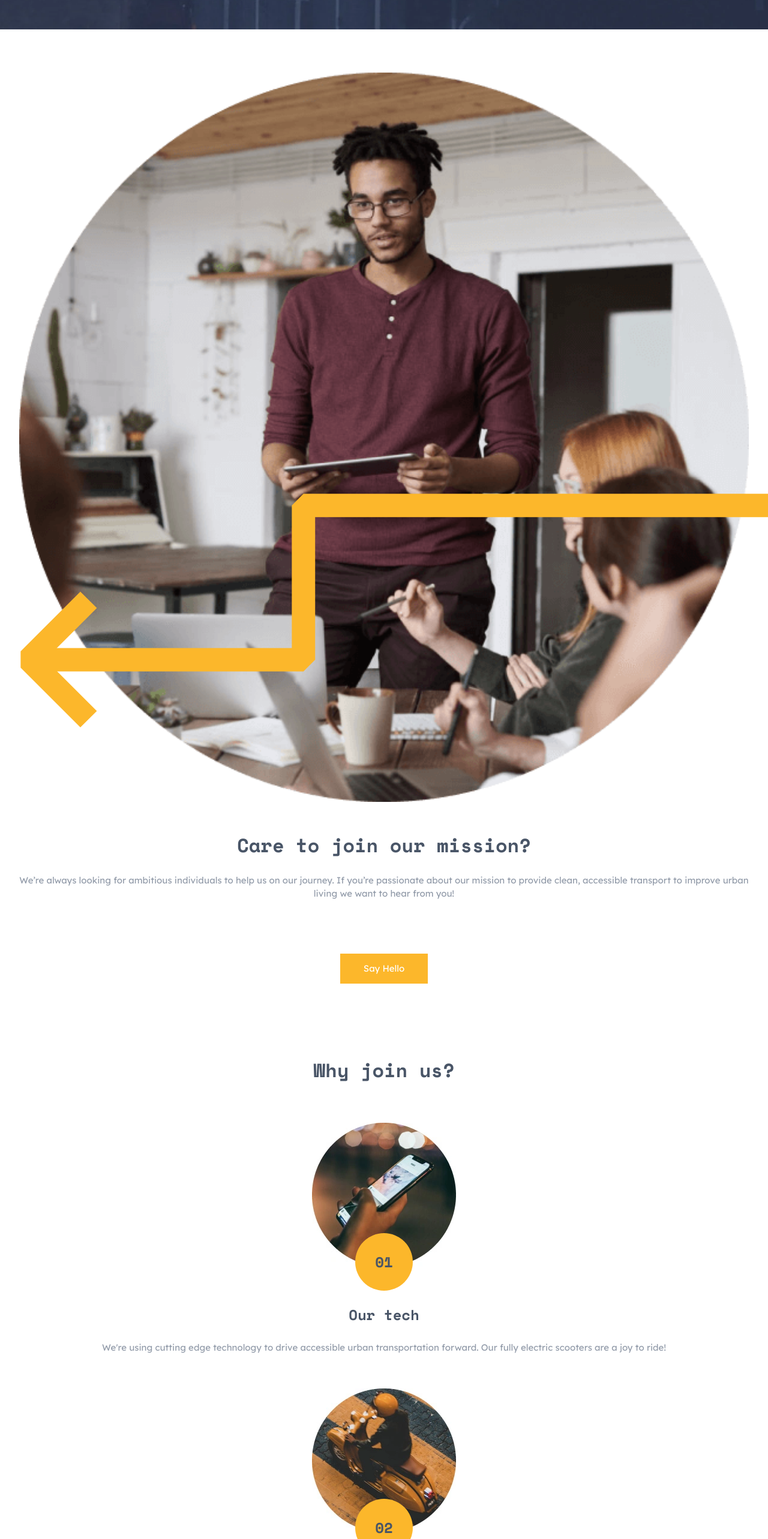
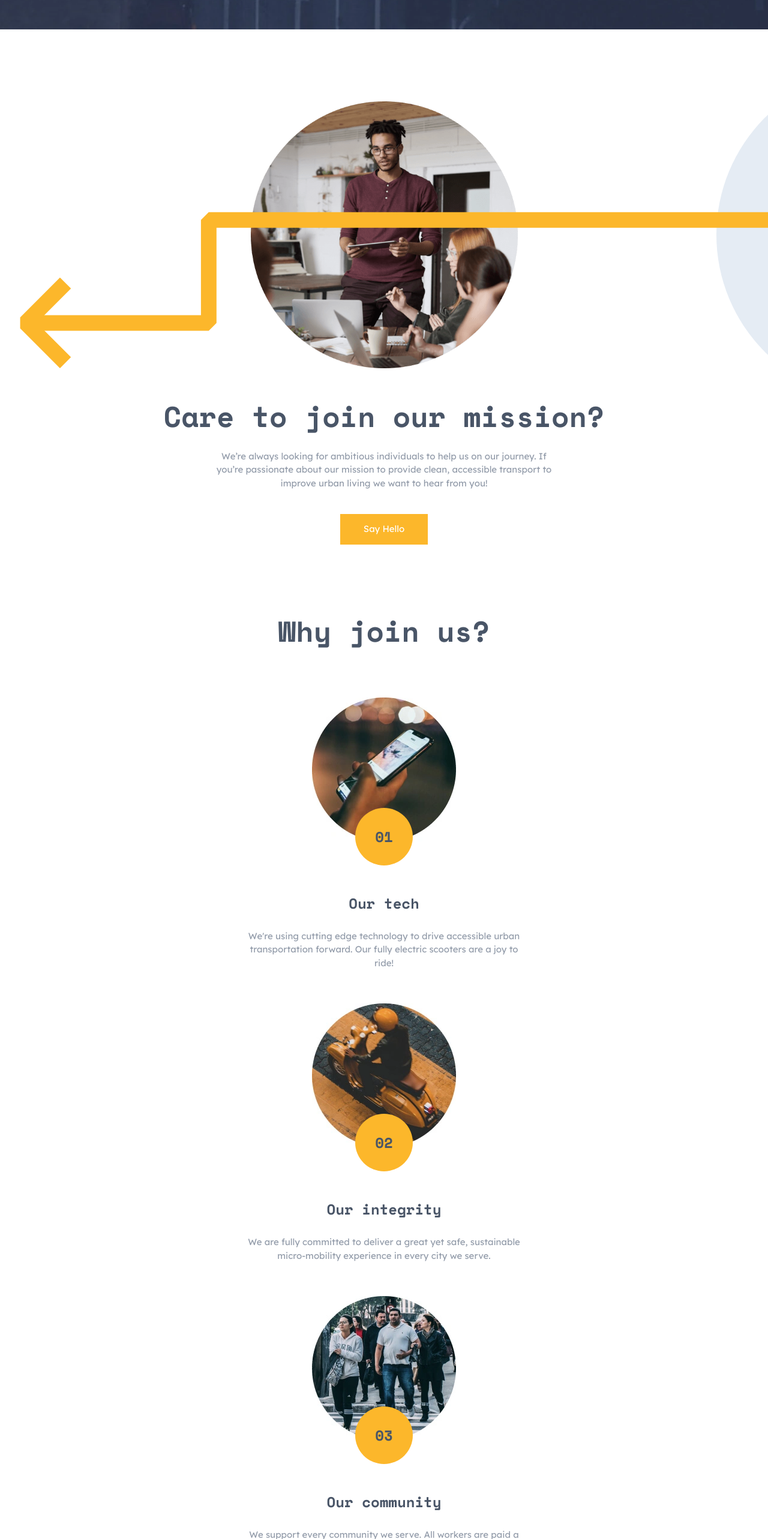
Before and after one commit to MichalTrubini/Scoot, a Vue app: page /careers in a window 1280 px wide. Shown: the part 222-2788 px from the top of the page at 60% size. Built offline with nearby package versions, Linux system fonts and the light colour scheme.

Commit message:
career page done

```diff
--- a/src/App.vue
+++ b/src/App.vue
@@ -28,7 +28,8 @@ body {
 
 h1,
 h2,
-h3 {
+h3,
+h4 {
   font-family: "Space Mono", monospace;
 }
 
--- a/src/components/footer/FooterTop.vue
+++ b/src/components/footer/FooterTop.vue
@@ -3,7 +3,7 @@
     class="bg-navy py-[88px] px-8 md:py-[62px] lg:flex lg:items-center lg:py-[102px] lg:justify-between dt:px-[165px] footerTop"
   >
     <h3
-      class="text-white text-[32px] leading-8 mb-10 md:text-5xl md:w-[425px] md:m-auto md:leading-[48px] lg:text-left lg:m-0"
+      class="text-white text-[32px] leading-8 mb-10 md:text-5xl md:w-[425px] md:m-auto md:leading-[48px] lg:text-left lg:m-0 dt:tracking-tighter"
     >
       Sign up and Scoot off today
     </h3>
--- a/src/components/main/careeer/CareerContent.vue
+++ b/src/components/main/careeer/CareerContent.vue
@@ -1,5 +1,5 @@
 <template>
-  <div class="pt-[72px]">
+  <div class="pt-[72px] md:pt-[120px]">
     <TheIntro />
     <TheJoin />
     <TheRoles />
--- a/src/components/main/careeer/TheIntro.vue
+++ b/src/components/main/careeer/TheIntro.vue
@@ -1,17 +1,17 @@
 <template>
-        <section class="flex flex-col gap-[56px] mb-[120px]">
-      <div class="relative px-8 ">
-        <img :src="careerImage" alt="earth" class="w-full" />
-        <div class="arrowTop"></div>
-      </div>
-      <div class="px-8">
-        <h2 class="text-[32px] leading-8 mb-8 text-navy">
-          {{ headerIntroduction }}
-        </h2>
-        <p class="mb-8 text-dimGrey">{{ textIntroduction }}</p>
-      </div>
+  <section class="flex flex-col gap-[56px] mb-[120px] dt:pl-[165px] dt:flex-row-reverse dt:items-center dt:justify-between">
+    <div class="relative px-8 dt:px-0 dt:max-w-[750px] dt:w-full">
+      <img :src="careerImage" alt="earth" class="w-full max-w-[445px] m-auto dt:m-0 dt:relative dt:left-[150px]" />
+      <div class="arrowTop circle"></div>
+    </div>
+    <div class="px-8 dt:max-w-[445px] dt:px-0">
+      <h2 class="text-[32px] leading-8 mb-8 text-navy md:text-5xl dt:mb-6 dt:tracking-tighter">
+        {{ headerIntroduction }}
+      </h2>
+      <p class="mb-8 text-dimGrey md:max-w-[573px] md:m-auto md:mb-10 dt:leading-6">{{ textIntroduction }}</p>
       <TheButton :button="button" class="self-center" />
-    </section>
+    </div>
+  </section>
 </template>
 
 <script lang="ts">
@@ -44,9 +44,25 @@ export default {
   z-index: 99;
   width: 100%;
   height: 100%;
-  background-image: url("../../../assets/arrow4.svg") ;
-  background-position: right 100% bottom 15%;
-  background-repeat: no-repeat;
-  background-size: 150%;
+  background: url("../../../assets/arrow4.svg") right 100% bottom 15% / 150%
+    no-repeat;
+}
+
+@media screen and (min-width: 768px) {
+  .arrowTop {
+    background: url("../../../assets/arrow4.svg") right 100% bottom 0% / 100%
+        no-repeat,
+      url("../../../assets/introCircle.svg") right 0% bottom 50% / 118px
+        no-repeat;
+  }
+}
+
+@media screen and (min-width: 1440px) {
+  .arrowTop {
+    background: url("../../../assets/arrow4.svg") right 100% bottom 0% / 100%
+        no-repeat,
+      url("../../../assets/introCircle.svg") right -3% bottom 50% / 100px
+        no-repeat;
+  }
 }
 </style>
--- a/src/components/main/careeer/TheJoin.vue
+++ b/src/components/main/careeer/TheJoin.vue
@@ -1,44 +1,24 @@
 <template>
-  <section>
+  <section class="dt:px-[165px]">
     <div>
-      <h2 class="text-[32px] text-navy mb-[64px]">{{ heading }}</h2>
+      <h2 class="text-[32px] text-navy mb-[64px] md:text-5xl md:mb-[87px] dt:text-center">
+        {{ heading }}
+      </h2>
     </div>
-    <div class="px-8 flex flex-col gap-[56px]">
-      <div>
+    <div class="px-8 flex flex-col gap-[56px] dt:flex-row dt:gap-[40px]">
+      <div v-for="(item, index) in content" :key="index" class="dt:text-center">
         <div class="relative">
-          <img :src="join1" alt="join1" class="m-auto w-[240px]" />
+          <img :src="item.img" alt="join1" class="m-auto w-[240px]" />
           <div
             class="bg-yellow w-[96px] h-[96px] rounded-full flex items-center justify-center text-2xl text-navy fontFamily absolute bottom-[-40px] left-1/2 transform translate-x-[-50%]"
           >
-            01
+            {{item.number}}
           </div>
         </div>
-        <h3 class="mb-7 text-2xl text-navy mt-16">{{ subheading1 }}</h3>
-        <p class="text-dimGrey">{{ text1 }}</p>
-      </div>
-      <div>
-        <div class="relative">
-          <img :src="join2" alt="join1" class="m-auto w-[240px]" />
-          <div
-            class="bg-yellow w-[96px] h-[96px] rounded-full flex items-center justify-center text-2xl text-navy fontFamily absolute bottom-[-40px] left-1/2 transform translate-x-[-50%]"
-          >
-            02
-          </div>
+        <div>
+          <h3 class="mb-7 text-2xl text-navy mt-16 md:mt-[87px]">{{ item.subheading }}</h3>
+          <p class="text-dimGrey md:max-w-[457px] md:mx-auto">{{ item.text }}</p>
         </div>
-        <h3 class="mb-7 text-2xl text-navy mt-16">{{ subheading2 }}</h3>
-        <p class="text-dimGrey">{{ text2 }}</p>
-      </div>
-      <div>
-        <div class="relative">
-          <img :src="join3" alt="join1" class="m-auto w-[240px]" />
-          <div
-            class="bg-yellow w-[96px] h-[96px] rounded-full flex items-center justify-center text-2xl text-navy fontFamily absolute bottom-[-40px] left-1/2 transform translate-x-[-50%]"
-          >
-            03
-          </div>
-        </div>
-        <h3 class="mb-7 text-2xl text-navy mt-16">{{ subheading3 }}</h3>
-        <p class="text-dimGrey">{{ text3 }}</p>
       </div>
     </div>
   </section>
@@ -54,18 +34,26 @@ export default {
   data() {
     return {
       heading: "Why join us?",
-      subheading1: "Our tech",
-      text1:
-        "We're using cutting edge technology to drive accessible urban transportation forward. Our fully electric scooters are a joy to ride!",
-      subheading2: "Our integrity",
-      text2:
-        "We are fully committed to deliver a great yet safe, sustainable micro-mobility experience in every city we serve.",
-      subheading3: "Our community",
-      text3:
-        "We support every community we serve. All workers are paid a living wage based on their location and are Scoot employees.",
-      join1: join1,
-      join2: join2,
-      join3: join3,
+      content: [
+        {
+          img: join1,
+          subheading: "Our tech",
+          text: "We're using cutting edge technology to drive accessible urban transportation forward. Our fully electric scooters are a joy to ride!",
+          number: "01",
+        },
+        {
+          img: join2,
+          subheading: "Our integrity",
+          text: "We are fully committed to deliver a great yet safe, sustainable micro-mobility experience in every city we serve.",
+          number: "02",
+        },
+        {
+          img: join3,
+          subheading: "Our community",
+          text: "We support every community we serve. All workers are paid a living wage based on their location and are Scoot employees.",
+          number: "03",
+        },
+      ],
     };
   },
 };
--- a/src/components/main/careeer/TheRoles.vue
+++ b/src/components/main/careeer/TheRoles.vue
@@ -1,12 +1,29 @@
 <template>
-  <section>
-
+  <section
+    class="flex flex-col gap-4 px-8 mt-[145px] mb-[120px] md:mt-[120px] md:px-10 dt:px-[165px] dt:mb-[160px]"
+  >
+    <div
+      v-for="(role, index) in roles"
+      :key="index"
+      class="bg-snow px-8 pt-9 pb-8 md:flex items-center justify-between"
+    >
+      <div class="md:text-left">
+        <h4 class="text-lg text-navy tracking-tight">{{ role.title }}</h4>
+        <p class="mb-4 text-dimGrey md:m-0">{{ role.location }}</p>
+      </div>
+      <TheButton :button="button" :customClass="customButton" />
+    </div>
   </section>
 </template>
 
 <script lang="ts">
+import TheButton from "../../shared/TheButton.vue";
+
 export default {
   name: "TheRoles",
+  components: {
+    TheButton,
+  },
   data() {
     return {
       roles: [
@@ -35,7 +52,22 @@ export default {
           location: "London, United Kingdom",
         },
       ],
+      button: "Apply",
+      customButton: "customButton",
     };
   },
 };
 </script>
+
+<style scoped>
+.customButton {
+    width: 100%;
+}
+
+@media screen and (min-width: 768px) {
+    .customButton {
+        width: 180px;
+    }
+}
+
+</style>
--- a/src/components/shared/TheButton.vue
+++ b/src/components/shared/TheButton.vue
@@ -1,6 +1,7 @@
 <template>
     <button
       class="bg-yellow text-white text-mobil py-[14px] px-[39px] "
+      :class="customClass"
     >
       {{ button }}
     </button>
@@ -15,6 +16,10 @@
         type: String,
         required: true,
       },
+      customClass: {
+        type: String,
+        default: "",
+      },
     },
   };
 
--- a/src/components/shared/ThePageTitle.vue
+++ b/src/components/shared/ThePageTitle.vue
@@ -1,5 +1,5 @@
 <template>
-<div class="py-[60px] relative md:py-[72px] md:pl-[97px]">
+<div class="py-[60px] relative md:py-[72px] md:pl-[97px] dt:pl-[165px]">
     <h2 class="relative z-10 text-white text-[40px] leading-8 md:text-left md:text-[56px]">{{title}}</h2>
     <img :src="pageImage" alt="line" class="absolute top-0 left-0 z-0 w-full h-[160px] object-cover md:h-[176px]"/>
     <img :src="circles" alt="circles" class="absolute top-1/2 translate-y-[-50%] right-0 hidden md:block"/>
```
Also changed, not shown: src/assets/introCircle.svg (added).
